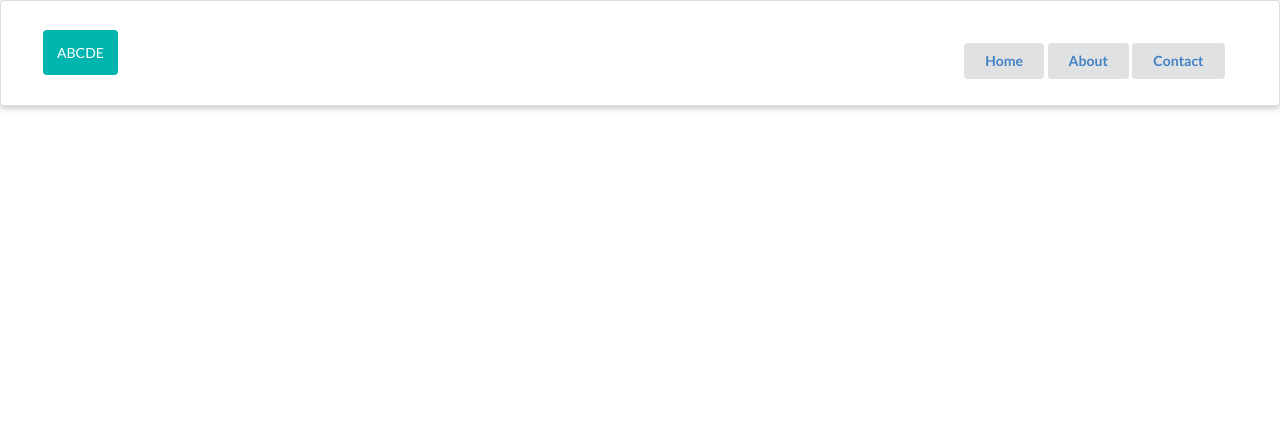
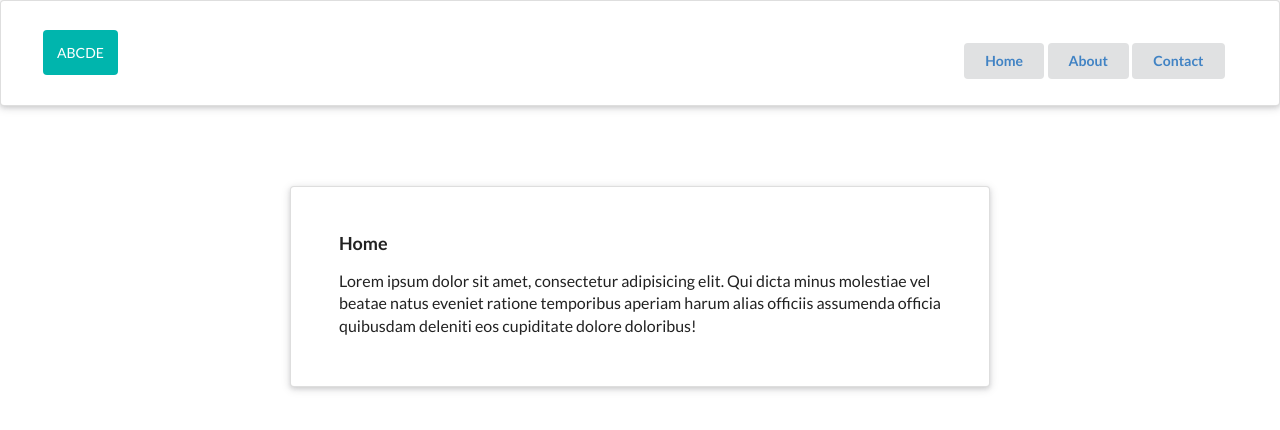
Before and after one commit to PrzemoAL13/react-router-app, a React (Create React App) app: page / in a window 1280 px wide. Shown: the top 430 px of the page. Built offline with nearby package versions, Linux system fonts and the light colour scheme.

Commit message:
react router imported and navbar links connected

```diff
--- a/package.json
+++ b/package.json
@@ -8,6 +8,7 @@
     "@testing-library/user-event": "^13.5.0",
     "react": "^18.2.0",
     "react-dom": "^18.2.0",
+    "react-router-dom": "^6.5.0",
     "react-scripts": "5.0.1",
     "web-vitals": "^2.1.4"
   },
--- a/src/App.js
+++ b/src/App.js
@@ -1,11 +1,22 @@
 import React from "react";
 import Navbar from "./components/Navbar";
+import { BrowserRouter as Router, Routes, Route } from "react-router-dom";
+import Home from "./components/Home";
+import About from "./components/About";
+import Contact from "./components/Contact";
 
 function App() {
 	return (
-		<div className='App'>
-			<Navbar></Navbar>
-		</div>
+		<Router>
+			<div className='App'>
+				<Navbar />
+				<Routes>
+					<Route exact path='/' element={<Home />} />
+					<Route path='/about' element={<About />} />
+					<Route path='/contact' element={<Contact />} />
+				</Routes>
+			</div>
+		</Router>
 	);
 }
 
--- a/src/components/Navbar.js
+++ b/src/components/Navbar.js
@@ -1,7 +1,4 @@
 import React from "react";
-import Home from "./Home";
-import Contact from "./Contact";
-import About from "./About";
 
 const Navbar = () => {
 	return (
```
Also changed, not shown: 1 other file (tests, documents, lock files or other folders).
